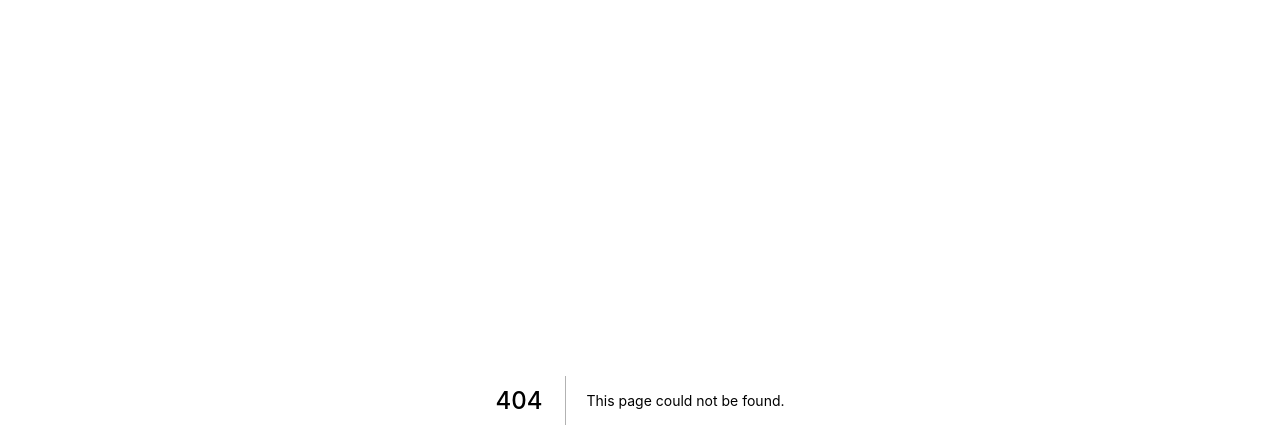
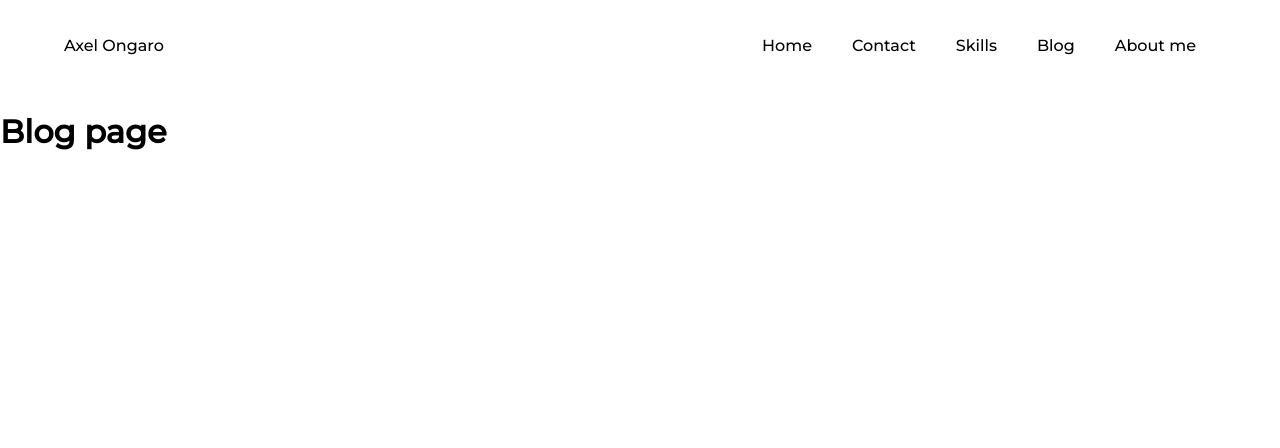
Before and after one commit to axelOngaro/portfolio-next, a Next.js app: page /blog in a window 1280 px wide. Before the commit this address had no page. Shown: the top 448 px of the page. Built offline with nearby package versions, Linux system fonts and the light colour scheme.

Commit message:
Added TS, Added blog page

```diff
--- a/components/Navbar.jsx
+++ b/components/Navbar.jsx
@@ -18,6 +18,9 @@ export default function Navbar() {
             <a href="/skills">Skills</a>
           </li>
           <li className={styles.link}>
+            <a href="/blog">Blog</a>
+          </li>
+          <li className={styles.link}>
             <a href="/aboutMe">About me</a>
           </li>
         </ul>
--- a/package.json
+++ b/package.json
@@ -8,9 +8,12 @@
     "start": "next start"
   },
   "dependencies": {
+    "@types/node": "^14.14.20",
+    "@types/react": "^17.0.0",
     "next": "10.0.5",
     "react": "17.0.1",
     "react-dom": "17.0.1",
-    "react-router-dom": "^5.2.0"
+    "react-router-dom": "^5.2.0",
+    "typescript": "^4.1.3"
   }
 }
--- a/pages/_app.js
+++ b/pages/_app.js
@@ -1,7 +1,7 @@
-import '../styles/globals.css'
+import "../styles/globals.css";
 
 function MyApp({ Component, pageProps }) {
-  return <Component {...pageProps} />
+  return <Component {...pageProps} />;
 }
 
-export default MyApp
+export default MyApp;
--- /dev/null
+++ b/pages/blog.tsx
@@ -0,0 +1,11 @@
+import React from "react";
+import Navbar from "../components/Navbar";
+
+export default function blog() {
+  return (
+    <div>
+      <Navbar />
+      <h1>Blog page</h1>
+    </div>
+  );
+}
--- a/pages/skills.jsx
+++ b/pages/skills.tsx
@@ -22,8 +22,8 @@ export default function skills() {
       </ul>
       <h2>Databases</h2>
       <ul>
-        <li>SQL => Postgres</li>
-        <li>NoSQL => MongoDB</li>
+        <li>SQL Postgres</li>
+        <li>NoSQL MongoDB</li>
       </ul>
       <h2>DevOps and other tools</h2>
       <ul>
```
Also changed, not shown: tsconfig.json (added, +19 -0 lines), next-env.d.ts (added), pages/aboutMe.tsx (renamed from pages/aboutMe.jsx), pages/contact.tsx (renamed from pages/contact.jsx), pages/index.tsx (renamed from pages/index.js), 1 other file (tests, documents, lock files or other folders).
